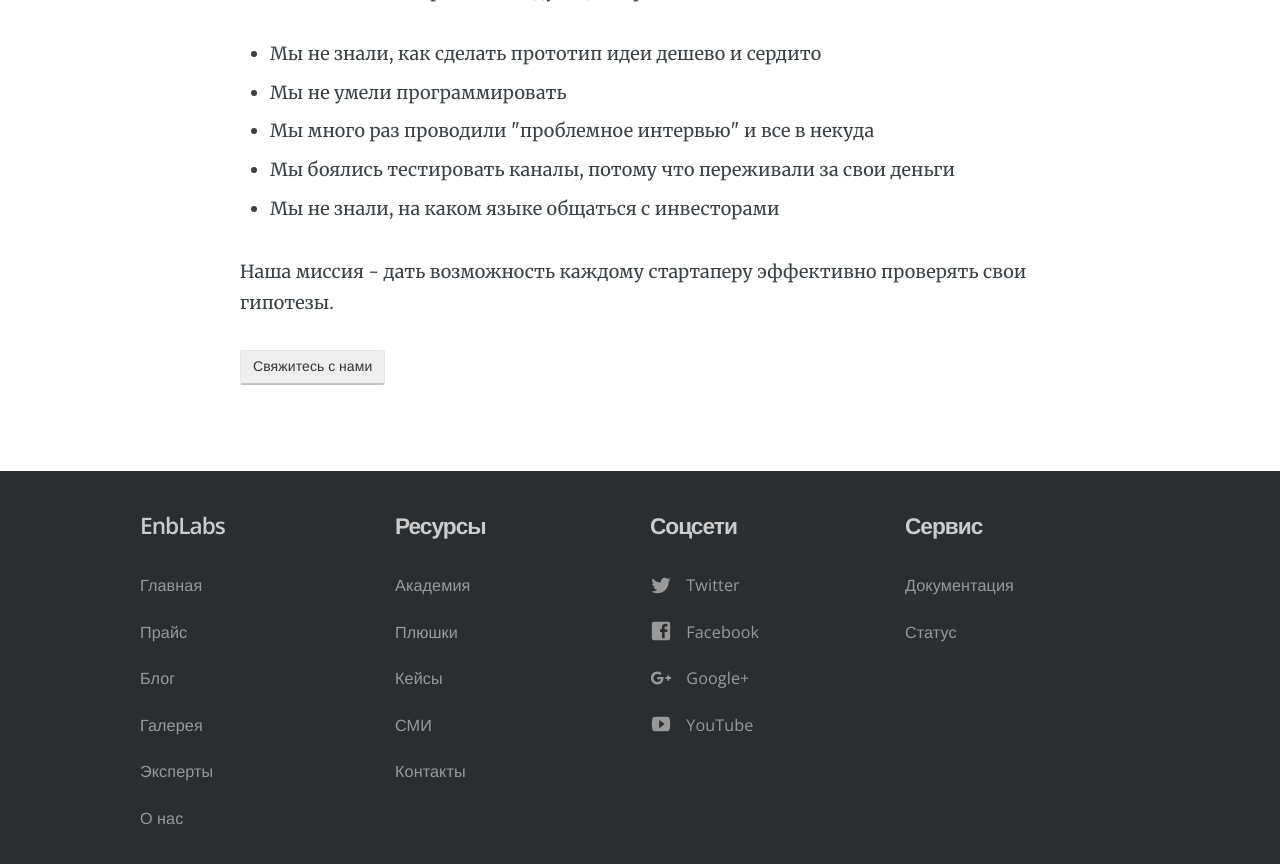
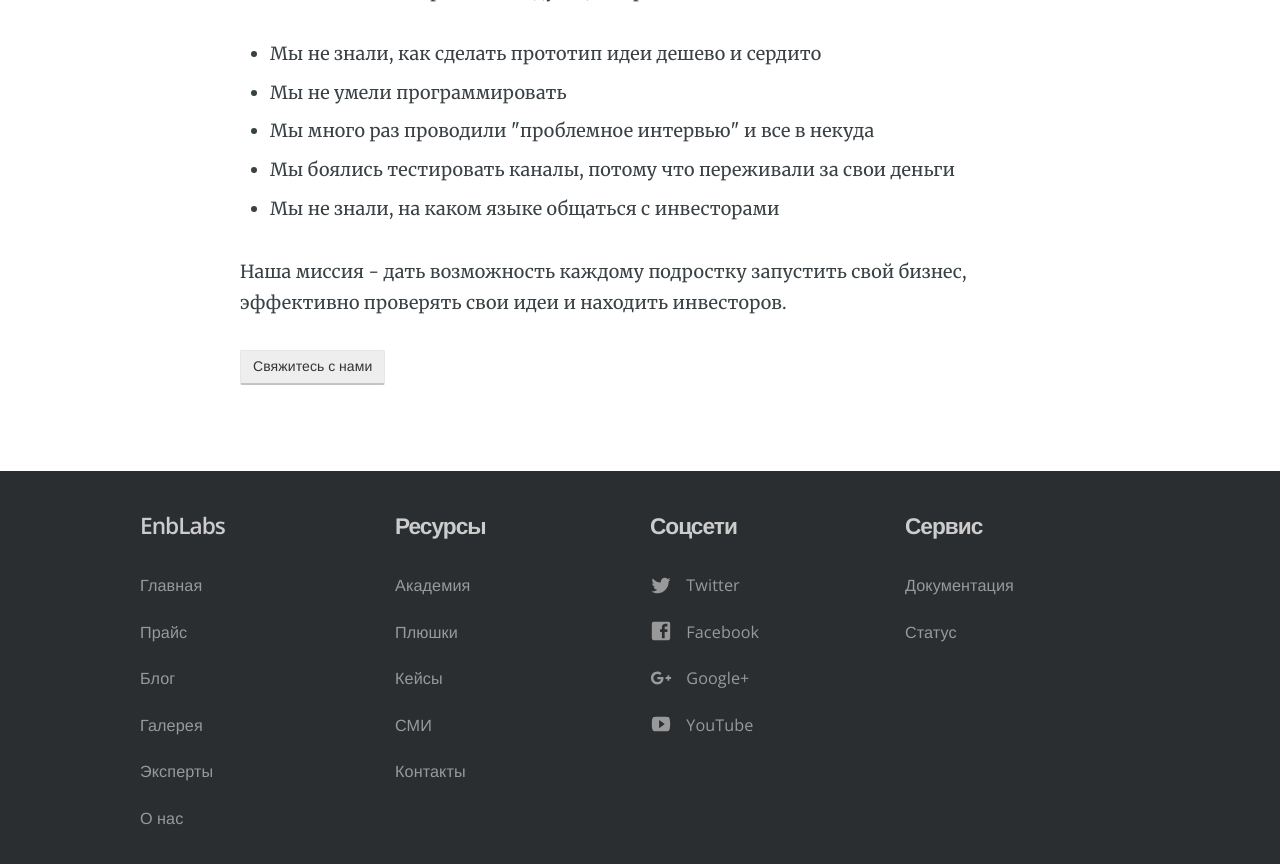
Before and after one commit to RakhimyanTim/enblabs.github.io, a Jekyll site: the page built from pages/about.html, in a window 1280 px wide and 900 px high, scrolled down 553 px. Shown: the top 864 px of the window. Built offline with Jekyll 4.4.1, drawn with Linux system fonts in a browser that asks for light colours; nearby versions of some CDN libraries.

Commit message:
Update about.html

```diff
--- a/pages/about.html
+++ b/pages/about.html
@@ -21,7 +21,7 @@ description: Discover the motivations behind creating CloudCannon. Meet the team
 			<li>Мы не знали, на каком языке общаться с инвесторами</li>
 		</ul>
 
-		<p>Наша миссия - дать возможность каждому стартаперу эффективно проверять свои гипотезы.</p>
+		<p>Наша миссия - дать возможность каждому подростку запустить свой бизнес, эффективно проверять свои идеи и находить инвесторов.</p>
 		<p><a href="/contact/" class="btn">Свяжитесь с нами</a></p>
 	</div>
 </section>
```
